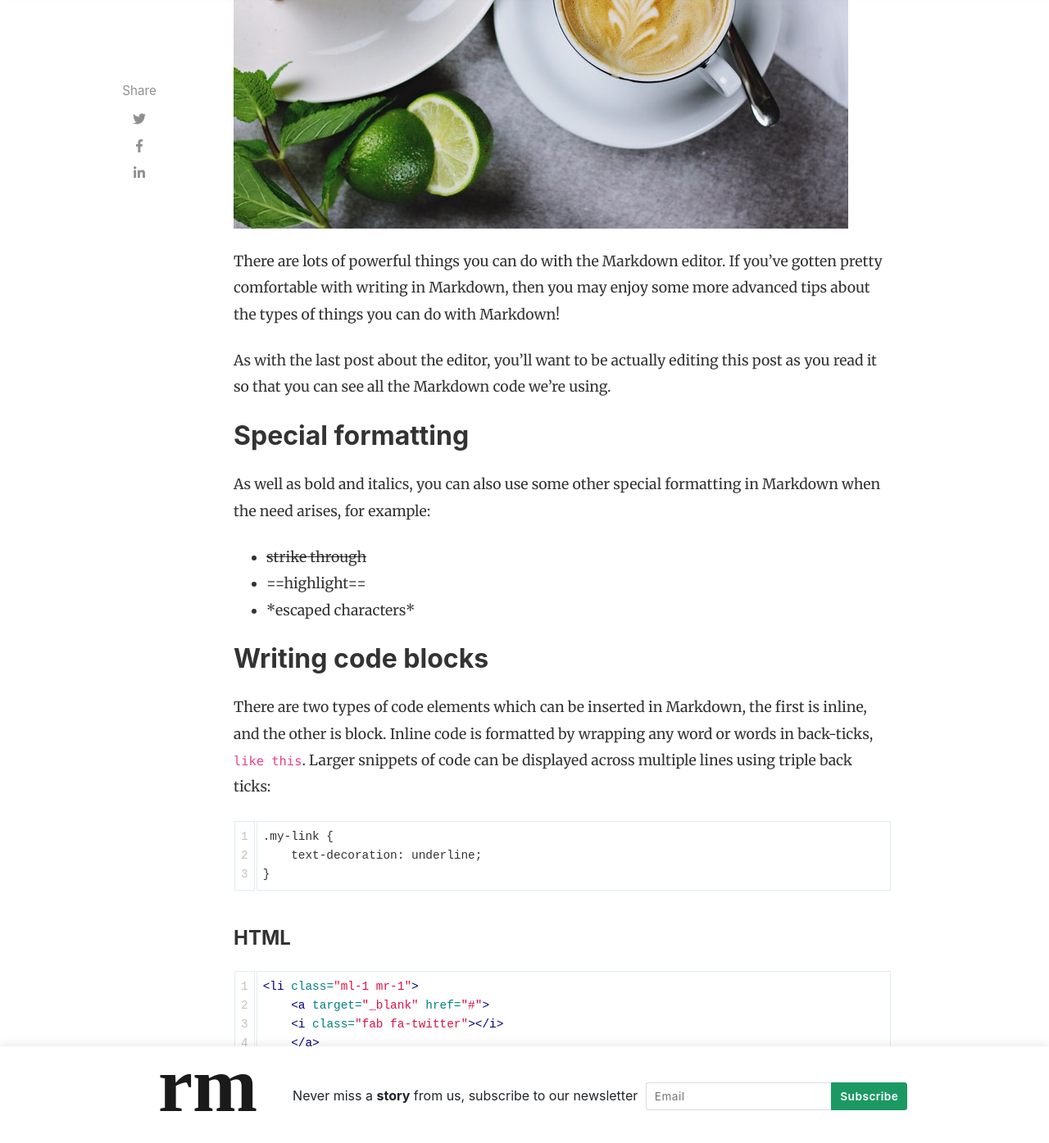
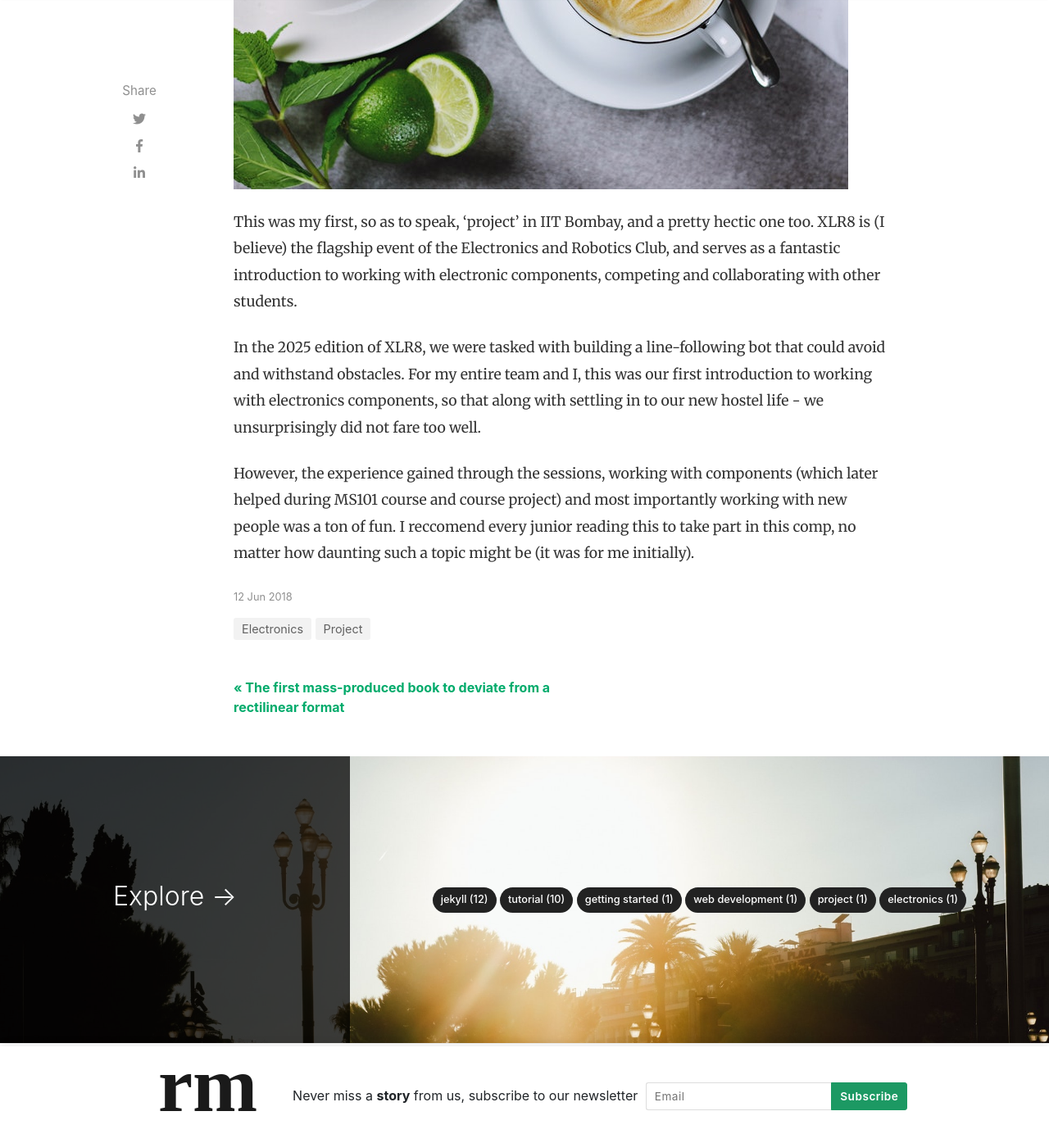
Before and after one commit to Soemon007/Soemon007.github.io, a Jekyll site: the page built from _posts/2018-06-12-powerful-things-markdown-editor.md, in a window 1280 px wide and 1400 px high, scrolled down 684 px. Shown: the top 1395 px of the window at 82% size. Built offline with Jekyll 4.4.1, drawn with Linux system fonts in a browser that asks for light colours; nearby versions of some CDN libraries; comment, search, counter and statistics services are not loaded; some of the changed text lies outside the part shown.

Commit message:
Project article written

````diff
--- a/_posts/2018-06-12-powerful-things-markdown-editor.md
+++ b/_posts/2018-06-12-powerful-things-markdown-editor.md
@@ -1,104 +1,13 @@
 ---
 layout: post
-title:  "Powerful things you can do with the Markdown editor"
+title:  "XLR8 Bot Making| ERC Club IITB"
 author: sal
-categories: [ Jekyll, tutorial ]
+categories: [ Project, Electronics]
 image: assets/images/16.jpg
 ---
-There are lots of powerful things you can do with the Markdown editor. If you've gotten pretty comfortable with writing in Markdown, then you may enjoy some more advanced tips about the types of things you can do with Markdown!
 
-As with the last post about the editor, you'll want to be actually editing this post as you read it so that you can see all the Markdown code we're using.
+This was my first, so as to speak, 'project' in IIT Bombay, and a pretty hectic one too. XLR8 is (I believe) the flagship event of the Electronics and Robotics Club, and serves as a fantastic introduction to working with electronic components, competing and collaborating with other students.
 
+In the 2025 edition of XLR8, we were tasked with building a line-following bot that could avoid and withstand obstacles. For my entire team and I, this was our first introduction to working with electronics components, so that along with settling in to our new hostel life - we unsurprisingly did not fare too well.
 
-## Special formatting
-
-As well as bold and italics, you can also use some other special formatting in Markdown when the need arises, for example:
-
-+ ~~strike through~~
-+ ==highlight==
-+ \*escaped characters\*
-
-
-## Writing code blocks
-
-There are two types of code elements which can be inserted in Markdown, the first is inline, and the other is block. Inline code is formatted by wrapping any word or words in back-ticks, `like this`. Larger snippets of code can be displayed across multiple lines using triple back ticks:
-
-```
-.my-link {
-    text-decoration: underline;
-}
-```
-
-#### HTML
-
-```html
-<li class="ml-1 mr-1">
-    <a target="_blank" href="#">
-    <i class="fab fa-twitter"></i>
-    </a>
-</li>
-```
-
-#### CSS
-
-```css
-.highlight .c {
-    color: #999988;
-    font-style: italic;
-}
-.highlight .err {
-    color: #a61717;
-    background-color: #e3d2d2;
-}
-```
-
-#### JS
-
-```js
-// alertbar later
-$(document).scroll(function () {
-    var y = $(this).scrollTop();
-    if (y > 280) {
-        $('.alertbar').fadeIn();
-    } else {
-        $('.alertbar').fadeOut();
-    }
-});
-```
-
-#### Python
-
-```python
-print("Hello World")
-```
-
-#### Ruby
-
-```ruby
-require 'redcarpet'
-markdown = Redcarpet.new("Hello World!")
-puts markdown.to_html
-```
-
-#### C
-
-```c
-printf("Hello World");
-```
-
-
-
-
-![walking]({{ site.baseurl }}/assets/images/8.jpg)
-
-## Reference lists
-
-The quick brown jumped over the lazy.
-
-Another way to insert links in markdown is using reference lists. You might want to use this style of linking to cite reference material in a Wikipedia-style. All of the links are listed at the end of the document, so you can maintain full separation between content and its source or reference.
-
-## Full HTML
-
-Perhaps the best part of Markdown is that you're never limited to just Markdown. You can write HTML directly in the Markdown editor and it will just work as HTML usually does. No limits! Here's a standard YouTube embed code as an example:
-
-<p><iframe style="width:100%;" height="315" src="https://www.youtube.com/embed/Cniqsc9QfDo?rel=0&amp;showinfo=0" frameborder="0" allowfullscreen></iframe></p>
+However, the experience gained through the sessions, working with components (which later helped during MS101 course and course project) and most importantly working with new people was a ton of fun. I reccomend every junior reading this to take part in this comp, no matter how daunting such a topic might be (it was for me initially).
````
